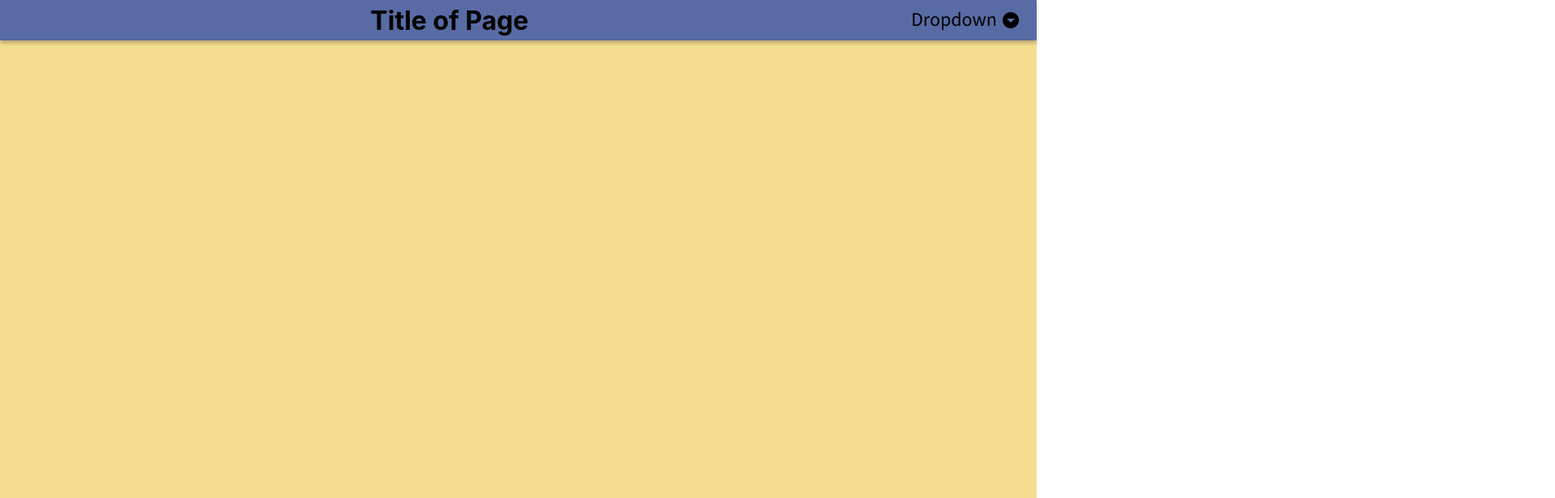
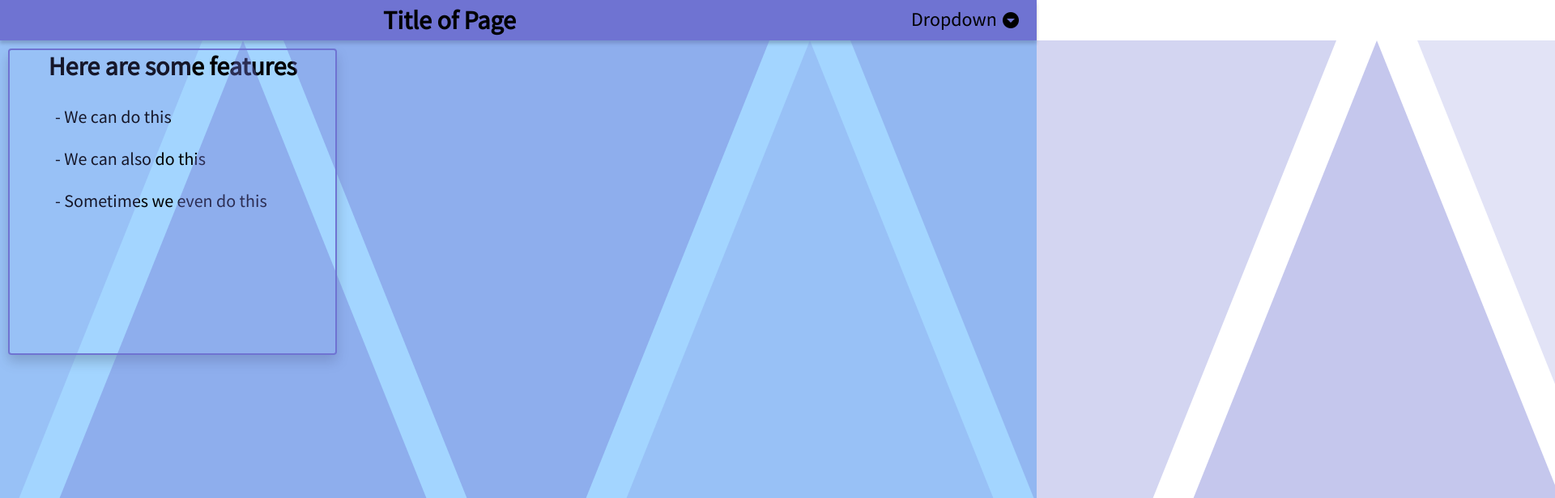
Before and after one commit to jimjbrettj/Website, a React (Create React App) app: page / in a window 1280 px wide. Shown: the top 616 px of the page at 81% size, 1920 px wide, since content can reach past the window. Built offline with nearby package versions, Linux system fonts and the light colour scheme.

Commit message:
made triangles for fun

```diff
--- a/src/components/List/list.js
+++ b/src/components/List/list.js
@@ -3,12 +3,24 @@ import './list.scss';
 
 function list() {
   return (
-    <div className="list">
-      <ul id="myDropdown" className="dropdown-content">
-        <li>Jimmy</li>
-        <li>Matt</li>
-        <li>Max</li>
-      </ul>
+    <div className="back">
+      <div className="list">
+        <div className="header">
+          Here are some features
+        </div>
+        <ul>
+          <li>- We can do this</li>
+          <li>- We can also do this</li>
+          <li>- Sometimes we even do this</li>
+        </ul>
+      </div>
+      <div className="triangle0"></div>
+      <div className="triangle1"></div>
+      <div className="triangle2"></div>
+      <div className="triangle3"></div>
+      <div className="triangle4"></div>
+      <div className="triangle5"></div>
+      <div className="triangle6"></div>
     </div>
   );
 }
--- a/src/components/List/list.scss
+++ b/src/components/List/list.scss
@@ -1,6 +1,108 @@
-@import "../../variables.scss";
+@import "../variables.scss";
+
+$mainHeight: calc(100vh - 50px);
+
+.back {
+    background-color: $secondaryColor;
+    width: 100vw;
+    height: $mainHeight;
+    margin-top: 50px;
+}
 
 .list {
-    background-color: #f76c5e;
-    border: black 2px;
+    position: absolute;
+    border: 2px solid $primaryColor;
+    width: calc(33vw - 20px);
+    height: calc((100vh - 50px) / 2);
+    margin: 10px;
+    box-shadow: 0px 8px 16px 0px rgba(0,0,0,0.2);
+    border-radius: 1%;
 }
+
+.header {
+    text-align: center;
+    font-family: $primaryFont;
+    font-size: 24px;
+}
+
+li {
+    color: black;
+    font-family: $primaryFont;
+    font-size: 22px;
+    padding: 12px 16px;
+    text-decoration: none;
+    display: block;
+}
+.triangle0 {
+    width: 0;
+    height: 0;
+    border-left: 300px solid transparent;
+    border-right: 300px solid transparent;
+    border-bottom: $mainHeight solid $primaryColor;
+    opacity: .4;
+}
+
+.triangle1 {
+    width: 0;
+    height: 0;
+    border-left: 300px solid transparent;
+    border-right: 300px solid transparent;
+    border-top: $mainHeight solid $primaryColor;
+    opacity: .2;
+    margin-top: calc((100vh - 50px)*-1);
+    margin-left: -350px;
+}
+
+.triangle2 {
+    width: 0;
+    height: 0;
+    border-left: 300px solid transparent;
+    border-right: 300px solid transparent;
+    border-top: $mainHeight solid $primaryColor;
+    opacity: .4;
+    margin-top: calc((100vh - 50px)*-1);
+    margin-left: 350px;
+}
+
+.triangle3 {
+    width: 0;
+    height: 0;
+    border-left: 300px solid transparent;
+    border-right: 300px solid transparent;
+    border-bottom: $mainHeight solid $primaryColor;
+    opacity: .2;
+    margin-top: calc((100vh - 50px)*-1);
+    margin-left: 700px;
+}
+
+.triangle4 {
+    width: 0;
+    height: 0;
+    border-left: 300px solid transparent;
+    border-right: 300px solid transparent;
+    border-top: $mainHeight solid $primaryColor;
+    opacity: .3;
+    margin-top: calc((100vh - 50px)*-1);
+    margin-left: 1050px;
+}
+
+.triangle5 {
+    width: 0;
+    height: 0;
+    border-left: 300px solid transparent;
+    border-right: 300px solid transparent;
+    border-bottom: $mainHeight solid $primaryColor;
+    opacity: .4;
+    margin-top: calc((100vh - 50px)*-1);
+    margin-left: 1400px;
+}
+.triangle6 {
+    width: 0;
+    height: 0;
+    border-left: 300px solid transparent;
+    border-right: 300px solid transparent;
+    border-top: $mainHeight solid $primaryColor;
+    opacity: .2;
+    margin-top: calc((100vh - 50px)*-1);
+    margin-left: 1750px;
+}
--- a/src/components/Main/main.js
+++ b/src/components/Main/main.js
@@ -1,10 +1,11 @@
 import React from 'react';
 import './main.scss';
+import List from '../../components/List/list';
 
 function main() {
   return (
    <div className="back">
-
+     <List />
    </div>
   );
 }
--- a/src/components/Main/main.scss
+++ b/src/components/Main/main.scss
@@ -1,6 +1,7 @@
 @import "../variables.scss";
 
 .back {
+  display: block;
   background-color: $secondaryColor;
   width: 100vw;
   height: 100vh;
--- a/src/components/Navbar/Dropdown/dropdown.scss
+++ b/src/components/Navbar/Dropdown/dropdown.scss
@@ -32,7 +32,7 @@
   right: 10px;
   display: none;
   position: absolute;
-  background-color: #f68e5f;
+  background-color:$primaryColor;
   width: 120px;
   box-shadow: 0px 8px 16px 0px rgba(0,0,0,0.2);
   border-radius: 5%;
--- a/src/components/variables.scss
+++ b/src/components/variables.scss
@@ -1,5 +1,5 @@
 @import url('https://fonts.googleapis.com/css?family=Source+Sans+Pro&display=swap');
 
-$primaryColor: #586ba4;
-$secondaryColor: #f5dd90;
-$primaryFont: 'Source Sans Pro', sans-serif;;
+$primaryColor: #6f73d2;
+$secondaryColor: #a3d5ff;
+$primaryFont: 'Source Sans Pro', sans-serif;
```
